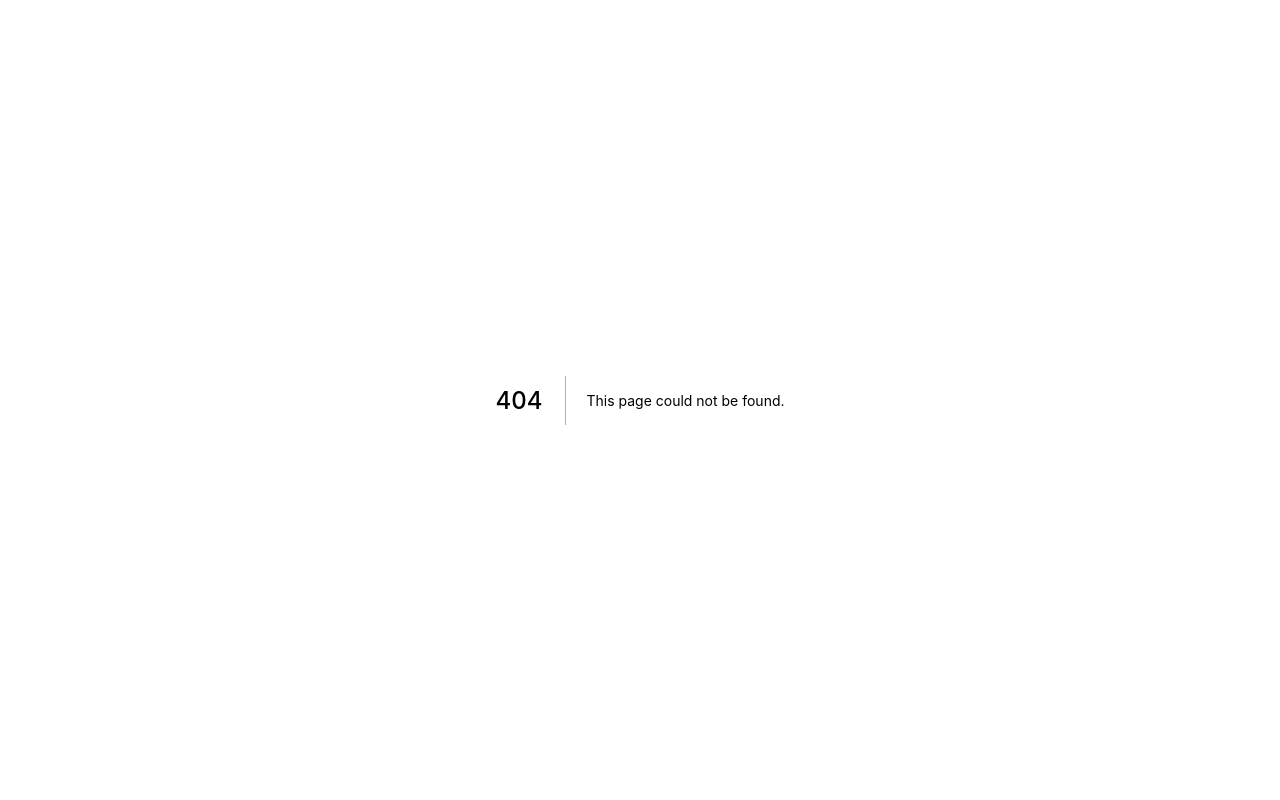
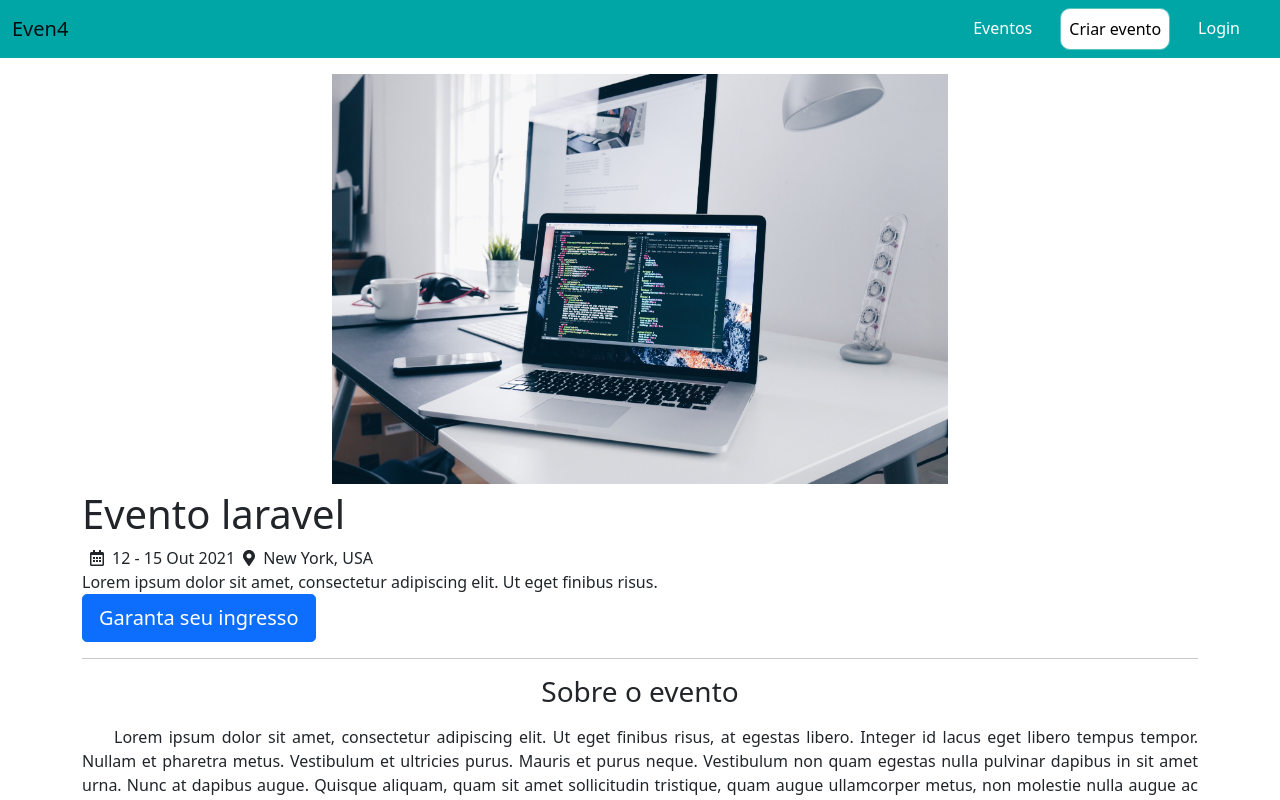
Before and after one commit to NikFG/evento_front, a Next.js app: page /eventos/1 in a window 1280 px wide. Before the commit this address had no page. Shown: the top 800 px of the page. Built offline with nearby package versions, Linux system fonts and the light colour scheme.

Commit message:
feat: cria página do evento

```diff
--- /dev/null
+++ b/pages/eventos/[id].tsx
@@ -0,0 +1,13 @@
+import {useRouter} from "next/router";
+import Navbar from "@components/Navbar";
+import Evento from "@components/Evento";
+
+export default function EventoPage() {
+    const router = useRouter();
+    return (
+        <>
+            <Navbar/>
+            <Evento/>
+        </>
+    );
+}
```
